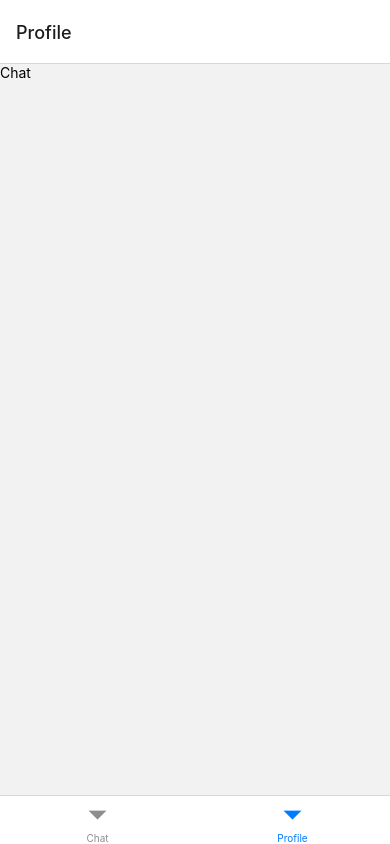
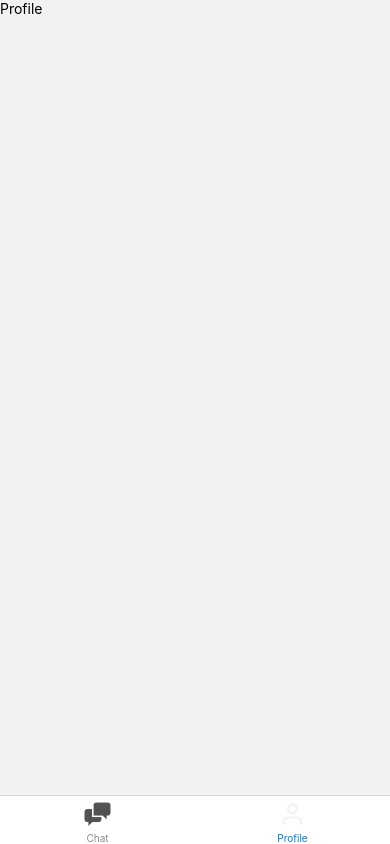
Before and after one commit to MrFarhan/react-native-chat, a React Native app: screen /Profile in a window 390 px wide. Built offline with nearby package versions, Linux system fonts and the light colour scheme.

Commit message:
Installed icons

```diff
--- a/src/Navigation/index.jsx
+++ b/src/Navigation/index.jsx
@@ -1,14 +1,45 @@
 import React from 'react';
 import {createBottomTabNavigator} from '@react-navigation/bottom-tabs';
 import {Chat, Profile} from '../Screens';
+import {Icons, colors} from '../Theme';
 
 const Tab = createBottomTabNavigator();
 
 export default function AppRootRouter() {
   return (
     <Tab.Navigator>
-      <Tab.Screen name="Chat" component={Chat} />
-      <Tab.Screen name="Profile" component={Profile} />
+      <Tab.Screen
+        name="Chat"
+        component={Chat}
+        options={{
+          headerShown: null,
+          tabBarIcon: ({focused}) => {
+            return (
+              <Icons.Entypo
+                name="chat"
+                size={26}
+                color={focused ? colors.gray_bg_light : colors.gray}
+              />
+            );
+          },
+        }}
+      />
+      <Tab.Screen
+        name="Profile"
+        component={Profile}
+        options={{
+          headerShown: null,
+          tabBarIcon: ({focused}) => {
+            return (
+              <Icons.Feather
+                name="user"
+                size={26}
+                color={focused ? colors.gray_bg_light : colors.gray}
+              />
+            );
+          },
+        }}
+      />
     </Tab.Navigator>
   );
 }
--- a/src/Screens/Profile/index.jsx
+++ b/src/Screens/Profile/index.jsx
@@ -1,14 +1,14 @@
 import {StyleSheet, Text, View} from 'react-native';
 import React from 'react';
 
-const Chat = () => {
+const Profile = () => {
   return (
     <View>
-      <Text>Chat</Text>
+      <Text>Profile</Text>
     </View>
   );
 };
 
-export default Chat;
+export default Profile;
 
 const styles = StyleSheet.create({});
--- a/src/Theme/index.js
+++ b/src/Theme/index.js
@@ -1,5 +1,5 @@
 import colors from './colors';
 import images from './images';
-import icons from './icons';
+import Icons from './icons';
 
-export {colors, images, icons};
+export {colors, images, Icons};
```
Also changed, not shown: react-native.config.js (added, +9 -0 lines), 2 other files (tests, documents, lock files or other folders).
